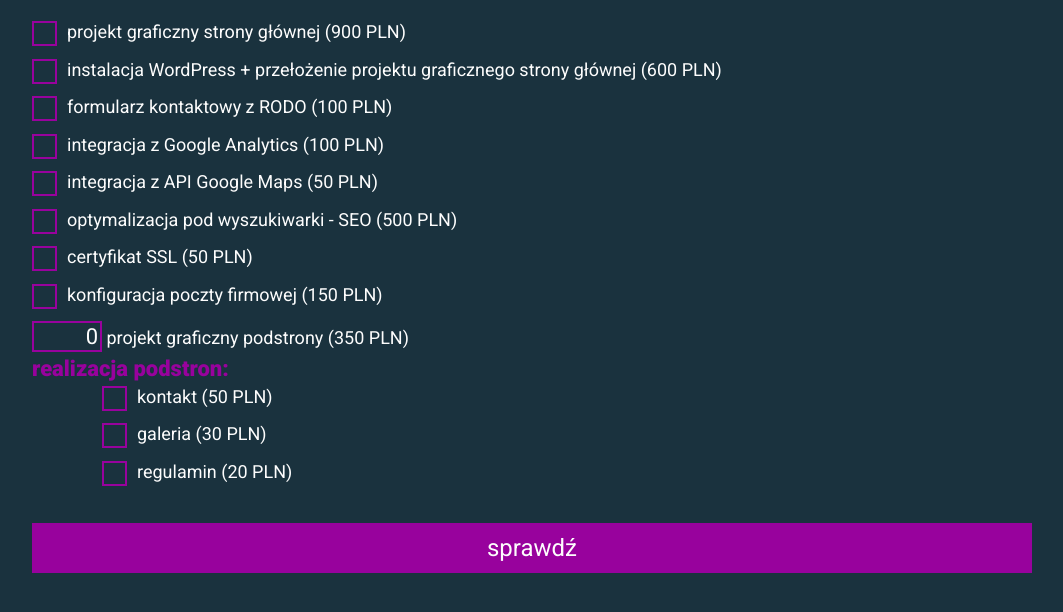
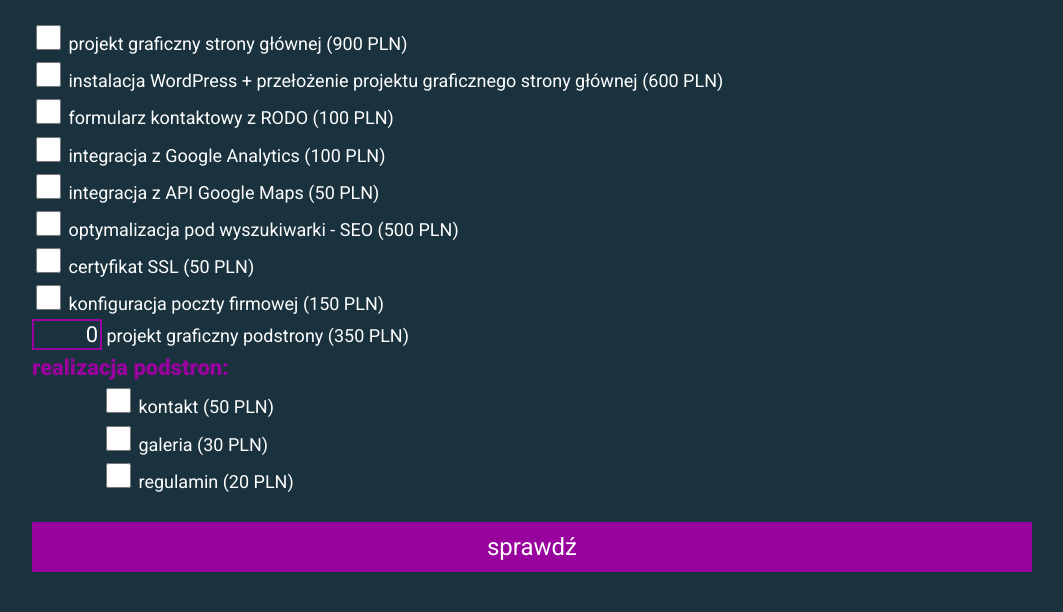
Before and after one commit to exanna/calculator-www-js, a plain HTML site: page index.html in a window 1280 px wide. Shown: the part 106-718 px from the top of the page, without its empty margins (108-1171 px from the left). Drawn offline with Linux system fonts and the light colour scheme.

Commit message:
checkbox...

```diff
--- a/css/style.css
+++ b/css/style.css
@@ -82,6 +82,12 @@ label {
     font-size: 18px;
 }
 
+input {
+    font-family: 'Roboto', sans-serif;
+    border: 2px solid var(--nbd);
+
+}
+
 input[type="submit"] {
     background-color: var(--nbd);
     color: var(--white);
@@ -101,11 +107,11 @@ input[type="submit"]:focus {
     outline: none;
 }
 
-input {
-    font-family: 'Roboto', sans-serif;
-    border: 2px solid var(--nbd);
+input[type="checkbox"] {
+    width: 25px;
+    height: 25px;
+}
 
-}
 
 .number {
     background-color: transparent;
@@ -130,70 +136,3 @@ input {
     color: white;
     font-size: 18px;
 }
-
-
-/* checkboxy */
-
-.check {
-    margin-right: 50px;
-}
-
-.label {
-  display: block;
-  position: relative;
-  padding-left: 35px;
-  margin-bottom: 12px;
-  cursor: pointer;
-  font-size: 18px;
-  -webkit-user-select: none;
-  -moz-user-select: none;
-  -ms-user-select: none;
-  user-select: none;
-}
-
-.label .check {
-  position: absolute;
-  opacity: 0;
-  cursor: pointer;
-  height: 0;
-  width: 0;
-}
-
-.checkmark {
-  position: absolute;
-  top: 0;
-  left: 0;
-  height: 25px;
-  width: 25px;
-  background-color: transparent;
-  border: 2px solid var(--nbd);
-}
-
-.label:hover .check ~ .checkmark {
-  background-color: var(--nbd);
-}
-
-.label .check:checked ~ .checkmark {
-  background-color: var(--nbd);
-}
-
-.checkmark:after {
-  content: "";
-  position: absolute;
-  display: none;
-}
-
-.label .ckeck:checked ~ .checkmark:after {
-  display: block;
-}
-
-.label .checkmark:after {
-  left: 9px;
-  top: 5px;
-  width: 5px;
-  height: 10px;
-  border: solid white;
-  border-width: 0 3px 3px 0;
-  -webkit-transform: rotate(45deg);  -ms-transform: rotate(45deg);
-  transform: rotate(45deg);
-}
--- a/index.html
+++ b/index.html
@@ -22,43 +22,35 @@
         <div class="app">
             <form id="form">
                 <label for="wwwDesign" class="label">
-                    <input data-price="900" type="checkbox" class="check" name="wwwDesign" id="wwwDesign">
-                    <span class="checkmark"></span>
+                    <input data-price="900" type="checkbox" name="wwwDesign" id="wwwDesign">
                     projekt graficzny strony głównej (900 PLN)
                 </label>
                 <label for="WPinstalation" class="label">
-                    <input data-price="600" type="checkbox" class="check" name="WPinstalation" id="WPinstalation">
-                    <span class="checkmark"></span>
+                    <input data-price="600" type="checkbox" name="WPinstalation" id="WPinstalation">
                     instalacja WordPress + przełożenie projektu graficznego strony głównej (600 PLN)
                 </label>
                 <label for="rodo" class="label">
-                    <input data-price="100" type="checkbox" class="check" id="rodo" name="rodo">
-                    <span class="checkmark"></span>
+                    <input data-price="100" type="checkbox" id="rodo" name="rodo">
                     formularz kontaktowy z RODO (100 PLN)
                 </label>
                 <label for="google" class="label">
-                    <input data-price="100" type="checkbox" class="check" name="google" id="google">
-                    <span class="checkmark"></span>
+                    <input data-price="100" type="checkbox" name="google" id="google">
                     integracja z Google Analytics (100 PLN)
                 </label>
                 <label for="googleMaps" class="label">
-                    <input data-price="50" type="checkbox" class="check" name="googleMaps" id="googleMaps">
-                    <span class="checkmark"></span>
+                    <input data-price="50" type="checkbox" name="googleMaps" id="googleMaps">
                     integracja z API Google Maps (50 PLN)
                 </label>
                 <label for="seo" class="label">
-                    <input data-price="500" type="checkbox" class="check" name="seo" id="seo">
-                    <span class="checkmark"></span>
+                    <input data-price="500" type="checkbox" name="seo" id="seo">
                     optymalizacja pod wyszukiwarki - SEO (500 PLN)
                 </label>
                 <label for="ssl" class="label">
-                    <input data-price="50" type="checkbox" class="check" name="ssl" id="ssl">
-                    <span class="checkmark"></span>
+                    <input data-price="50" type="checkbox" name="ssl" id="ssl">
                     certyfikat SSL (50 PLN)
                 </label>
                 <label for="mailing" class="label">
-                    <input data-price="150" type="checkbox" class="check" name="mailing" id="mailing">
-                    <span class="checkmark"></span>
+                    <input data-price="150" type="checkbox" name="mailing" id="mailing">
                     konfiguracja poczty firmowej (150 PLN)
                 </label>
                 <label for="page">
@@ -67,18 +59,15 @@
                 </label>
                 <span>realizacja podstron:</span>
                 <label for="contact" class="sub label">
-                    <input data-price="50" type="checkbox" class="check" name="contact" id="contact">
-                    <span class="checkmark"></span>
+                    <input data-price="50" type="checkbox" name="contact" id="contact">
                     kontakt (50 PLN)
                 </label>
                 <label for="gallery" class="sub label">
-                    <input data-price="30" type="checkbox" class="check" name="gallery" id="gallery">
-                    <span class="checkmark"></span>
+                    <input data-price="30" type="checkbox" name="gallery" id="gallery">
                     galeria (30 PLN)
                 </label>
                 <label for="regulations" class="sub label">
-                    <input data-price="20" type="checkbox" class="check" name="regulations" id="regulations">
-                    <span class="checkmark"></span>
+                    <input data-price="20" type="checkbox" name="regulations" id="regulations">
                     regulamin (20 PLN)
                 </label>
 
```
Also changed, not shown: images/checkbox.png (deleted).
